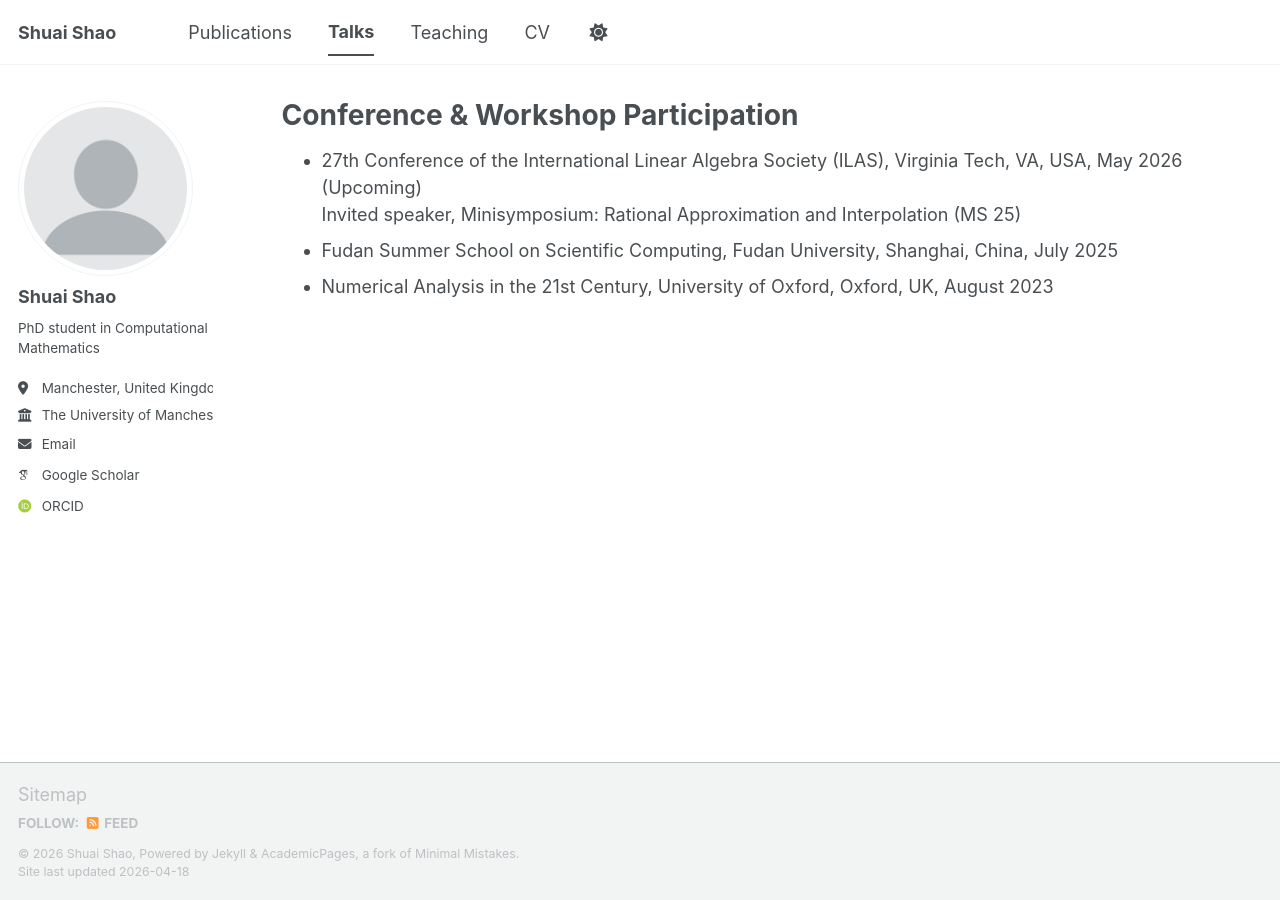
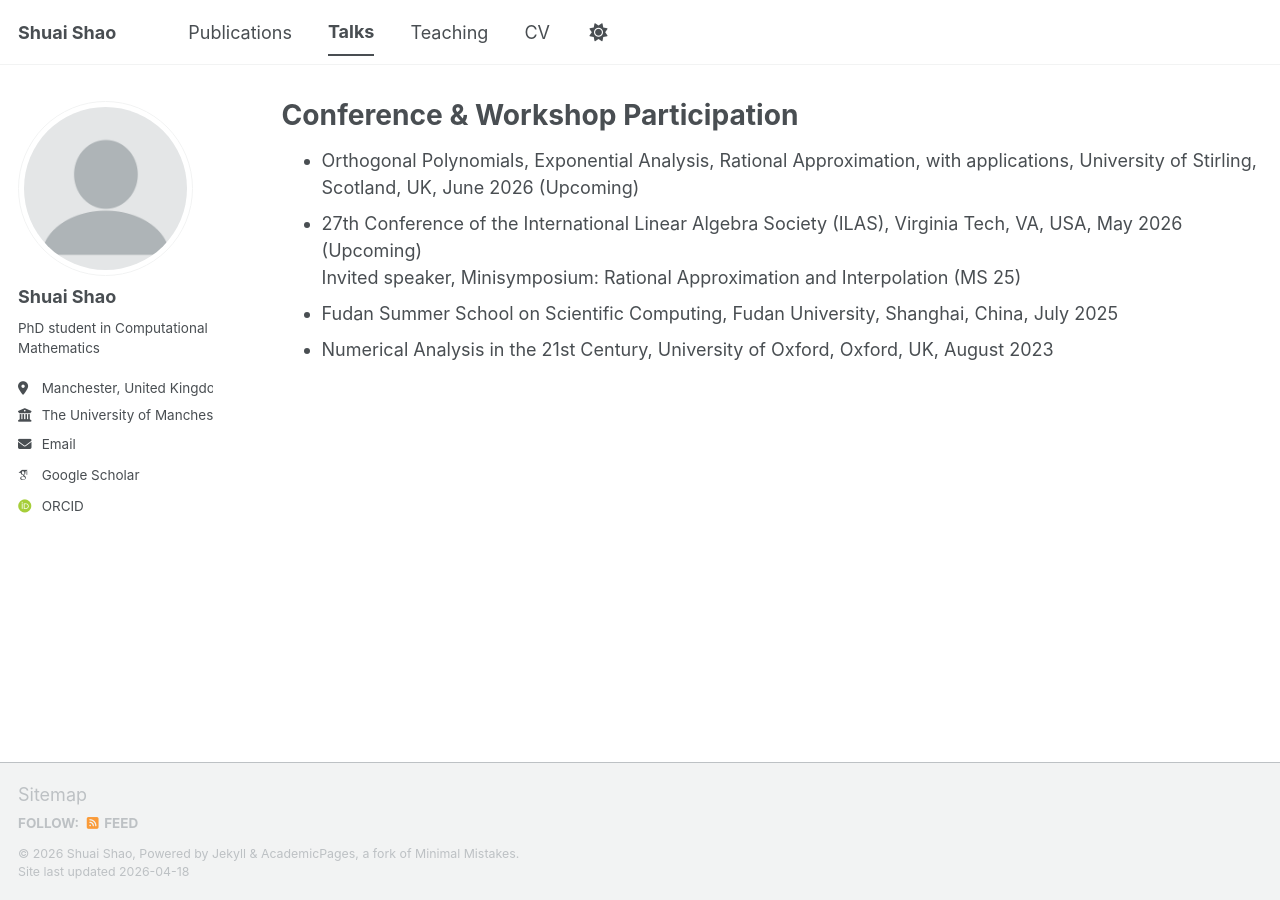
Before and after one commit to ShuaiShao-1203/ShuaiShao-1203.github.io, a Jekyll site: the page built from _pages/talks.html, in a window 1280 px wide. Built offline with Jekyll 4.4.1, drawn with Linux system fonts in a browser that asks for light colours; some web fonts are replaced; a script bundle is joined from its source files by our own code; library files that are not in the unit come from our copies.

Commit message:
Update talks.html

```diff
--- a/_pages/talks.html
+++ b/_pages/talks.html
@@ -5,6 +5,7 @@ permalink: /talks/
 author_profile: true
 ---
 <ul>
+<li>  Orthogonal Polynomials, Exponential Analysis, Rational Approximation, with applications, University of Stirling, Scotland, UK, June 2026 (Upcoming) </li>
 
 <li> 27th Conference of the International Linear Algebra Society (ILAS), Virginia Tech, VA, USA, May 2026 (Upcoming) <br>
 Invited speaker, Minisymposium: Rational Approximation and Interpolation (MS 25) </li>
```
